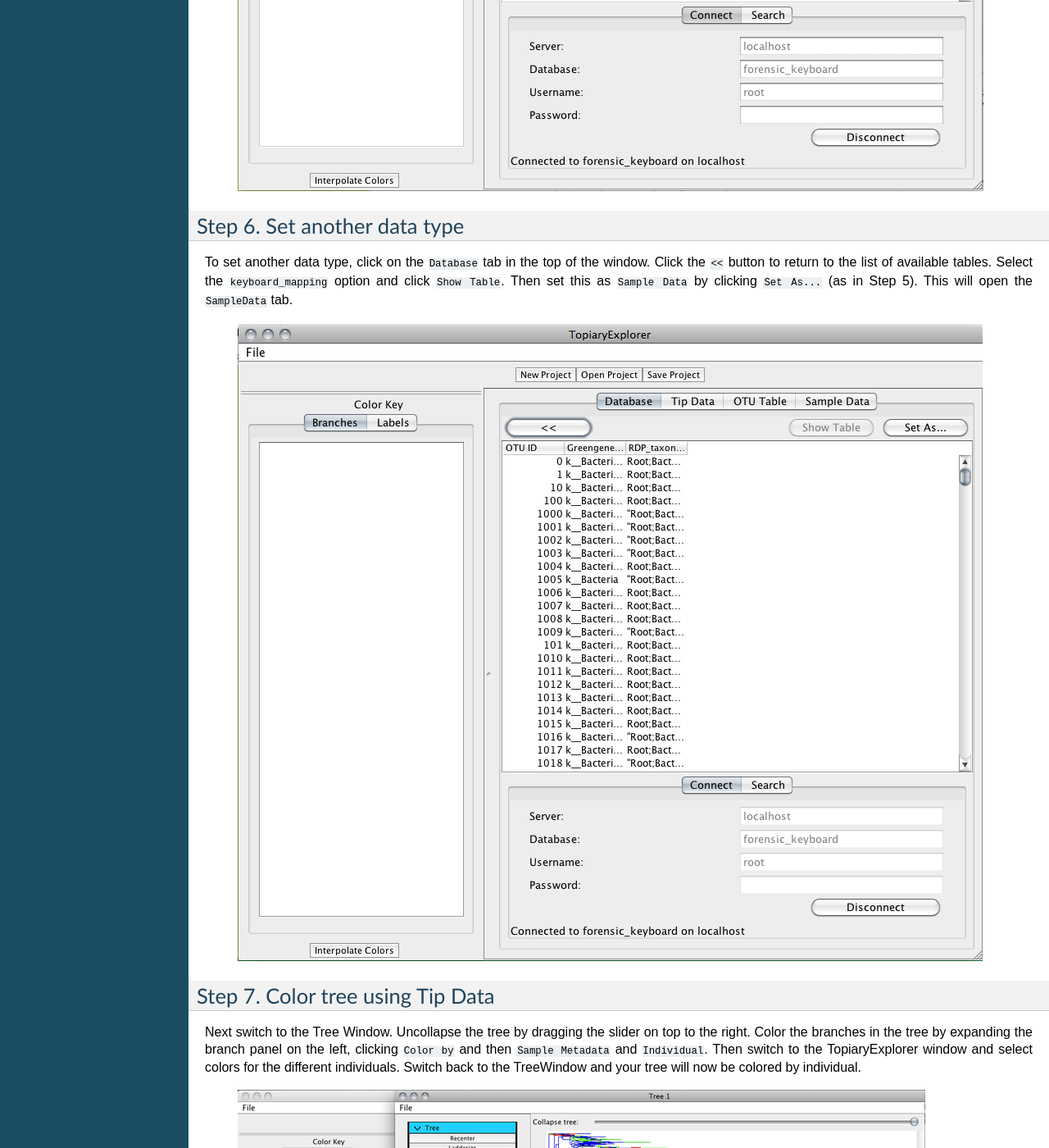
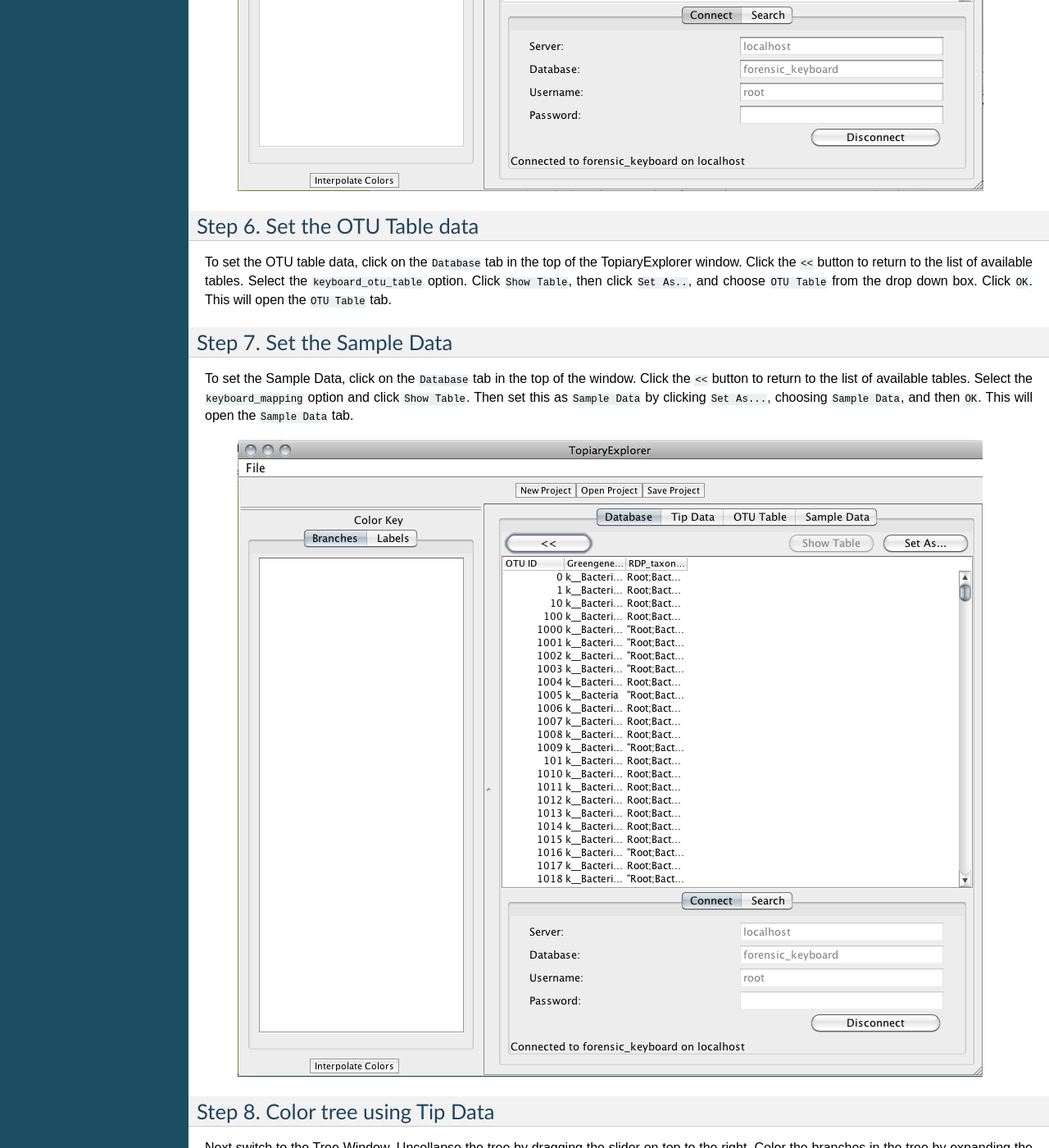
Before and after one commit to qiime/Topiary-Explorer, a Sphinx documentation site: the page built from user_guide/source/database_connectivity.rst, in a window 1280 px wide and 1400 px high, scrolled down 5073 px. Shown: the whole window at 82% size. Built offline with Sphinx 7.4.7, drawn with Linux system fonts in a browser that asks for light colours; some of the changed text lies outside the part shown.

Commit message:
Additional changes to the database connection tutorial.
git-svn-id: svn+ssh://svn.code.sf.net/p/topiaryexplorer/code/trunk/main@440 05d1262b-b726-4fff-8b9f-3609a8a82e43

```diff
--- a/user_guide/source/database_connectivity.rst
+++ b/user_guide/source/database_connectivity.rst
@@ -68,14 +68,18 @@ Next click the ``Set As...`` button. A new window will open. Select ``Tip Data``
 .. figure:: _images/set_results_as_otu_tip_data.png
    :align:  center
 
-Step 6. Set another data type
+Step 6. Set the OTU Table data
+------------------------------
+To set the OTU table data, click on the ``Database`` tab in the top of the TopiaryExplorer window. Click the ``<<`` button to return to the list of available tables. Select the ``keyboard_otu_table`` option. Click ``Show Table``, then click ``Set As..``, and choose ``OTU Table`` from the drop down box. Click ``OK``. This will open the ``OTU Table`` tab.
+
+Step 7. Set the Sample Data
 -----------------------------
-To set another data type, click on the ``Database`` tab in the top of the window. Click the ``<<`` button to return to the list of available tables. Select the ``keyboard_mapping`` option and click ``Show Table``. Then set this as ``Sample Data`` by clicking ``Set As...`` (as in Step 5). This will open the ``SampleData`` tab.
+To set the Sample Data, click on the ``Database`` tab in the top of the window. Click the ``<<`` button to return to the list of available tables. Select the ``keyboard_mapping`` option and click ``Show Table``. Then set this as ``Sample Data`` by clicking ``Set As...``, choosing ``Sample Data``, and then ``OK``. This will open the ``Sample Data`` tab.
 
 .. figure:: _images/set_results_as_otu_sample_data.png
    :align:  center
 
-Step 7. Color tree using Tip Data
+Step 8. Color tree using Tip Data
 ---------------------------------
 
 Next switch to the Tree Window. Uncollapse the tree by dragging the slider on top to the right. Color the branches in the tree by expanding the branch panel on the left, clicking ``Color by`` and then ``Sample Metadata`` and ``Individual``. Then switch to the TopiaryExplorer window and select colors for the different individuals. Switch back to the TreeWindow and your tree will now be colored by individual.
```
